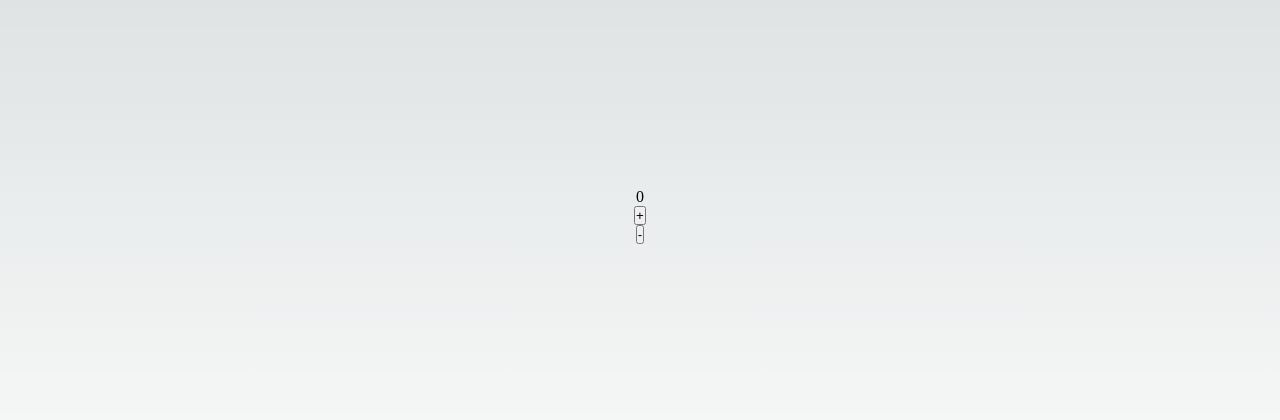
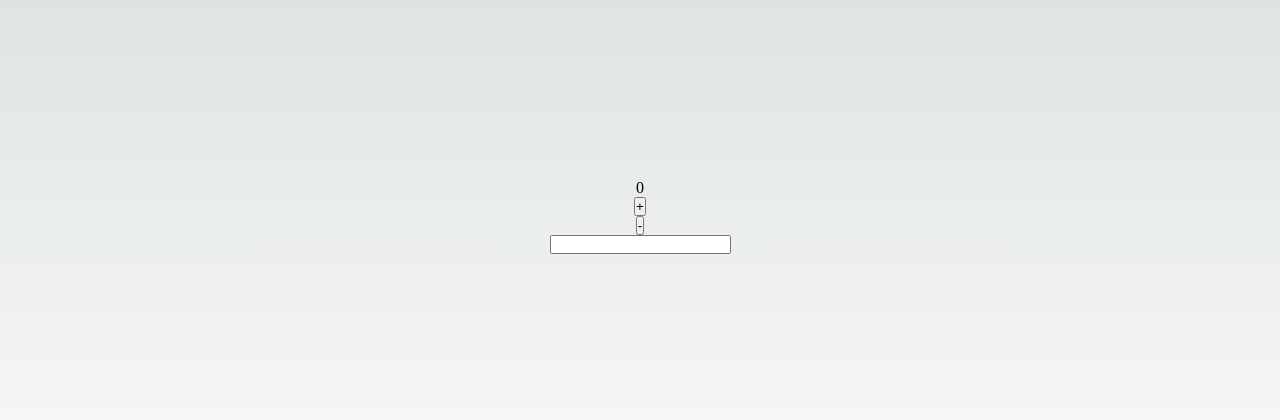
Before and after one commit to Aluonam/hooksReact, a Next.js app: page / in a window 1280 px wide. Shown: the part 184-604 px from the top of the page. Built offline with nearby package versions, Linux system fonts and the light colour scheme.

Commit message:
feat: component TaskList

```diff
--- /dev/null
+++ b/components/ejUseState/TaskList.jsx
@@ -0,0 +1,13 @@
+import React, { useState } from 'react'
+
+const TaskList = () => {
+
+    const [taskList, setTaskList] = useState([])
+  return (
+    <>
+    <input onChange={(e)=>{e.target.value}}></input>
+    </>
+  )
+}
+
+export default TaskList
--- a/pages/index.js
+++ b/pages/index.js
@@ -1,6 +1,7 @@
 import Head from 'next/head'
 import styles from '@/styles/Home.module.css'
 import Counter from '@/components/ejUseState/Counter'
+import TaskList from '@/components/ejUseState/TaskList'
 
 export default function Home() {
   return (
@@ -13,6 +14,7 @@ export default function Home() {
       </Head>
       <main className={`${styles.main}`}>
        <Counter></Counter>
+       <TaskList></TaskList>
       </main>
     </>
   )
```
Also changed, not shown: 1 other file (tests, documents, lock files or other folders).
